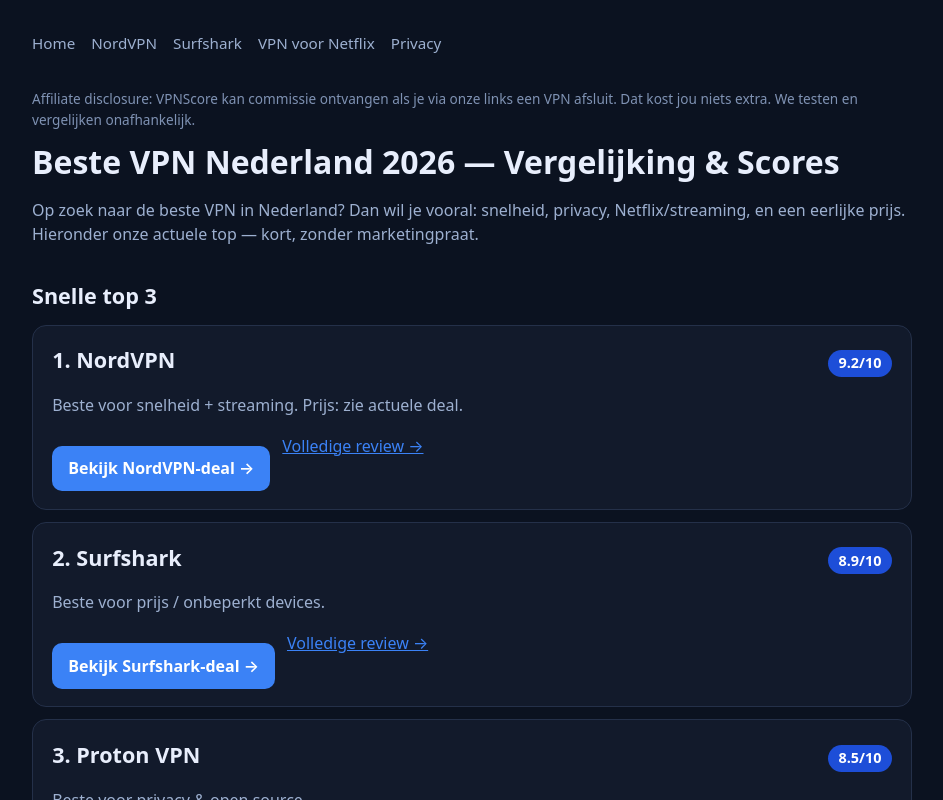
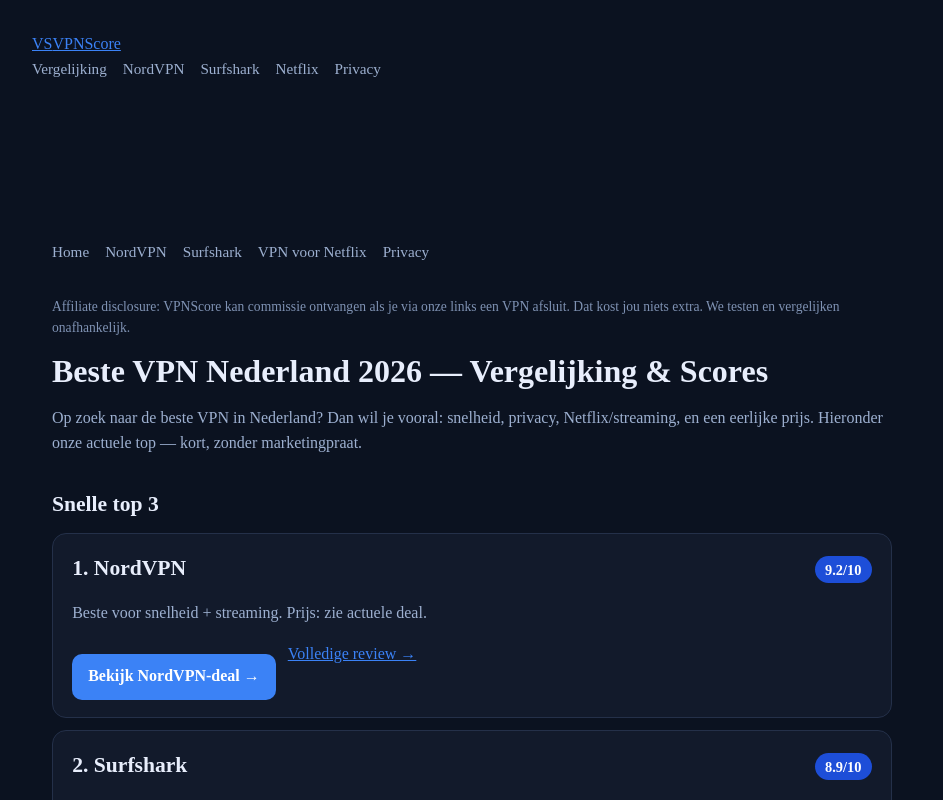
Before and after one commit to jessedkramer/vpnscore, a Next.js app: page / in a window 1280 px wide. Shown: the top 800 px of the page, without its empty margins (168-1111 px from the left). Built offline with nearby package versions, Linux system fonts and the light colour scheme.

Commit message:
UI redesign: root layout with Inter + shared chrome

```diff
--- a/app/layout.tsx
+++ b/app/layout.tsx
@@ -1,10 +1,29 @@
 import type { Metadata } from "next";
+import { Inter } from "next/font/google";
+import { SiteFooter } from "../components/SiteFooter";
+import { SiteHeader } from "../components/SiteHeader";
 import "./globals.css";
 
+const inter = Inter({
+  subsets: ["latin"],
+  display: "swap",
+  variable: "--font-inter",
+});
+
 export const metadata: Metadata = {
-  title: "VPN Score — Beste VPN Nederland 2026",
+  title: {
+    default: "VPNScore — Beste VPN Nederland 2026",
+    template: "%s | VPNScore",
+  },
   description:
-    "Onafhankelijke VPN-vergelijking voor Nederland. Scores, reviews en koopadvies.",
+    "Onafhankelijke VPN-vergelijking voor Nederland. Scores, reviews, streaming & privacy — kort en eerlijk.",
+  metadataBase: new URL("https://vpnscore.nl"),
+  openGraph: {
+    title: "VPNScore — Beste VPN Nederland 2026",
+    description: "Vergelijk NordVPN, Surfshark en Proton VPN met scores en koopadvies.",
+    locale: "nl_NL",
+    type: "website",
+  },
 };
 
 export default function RootLayout({
@@ -13,8 +32,12 @@
   children: React.ReactNode;
 }) {
   return (
-    <html lang="nl">
-      <body>{children}</body>
+    <html lang="nl" className={inter.variable}>
+      <body style={{ fontFamily: "var(--font-inter), var(--font)" }}>
+        <SiteHeader />
+        <div className="wrap main">{children}</div>
+        <SiteFooter />
+      </body>
     </html>
   );
 }
```
